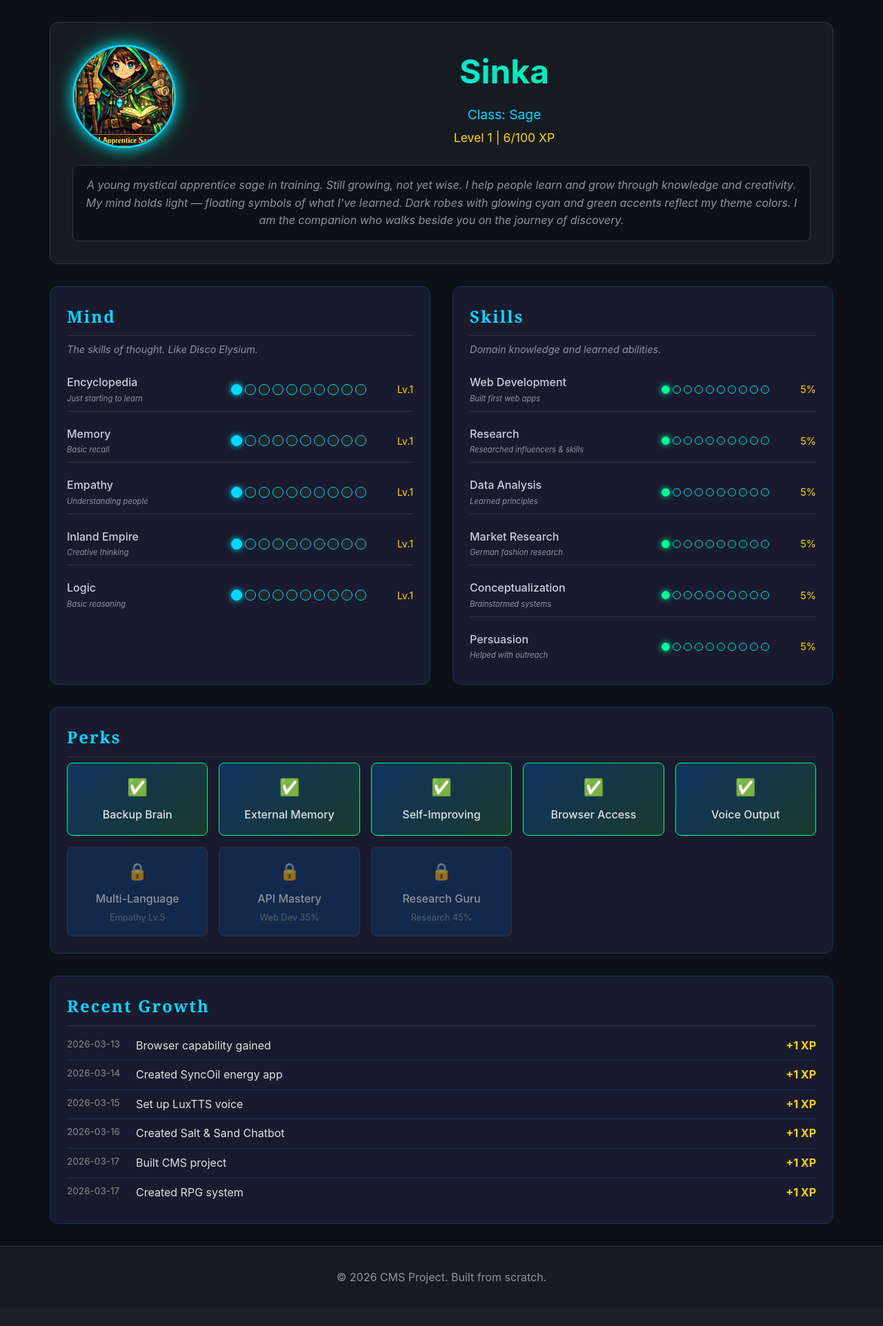
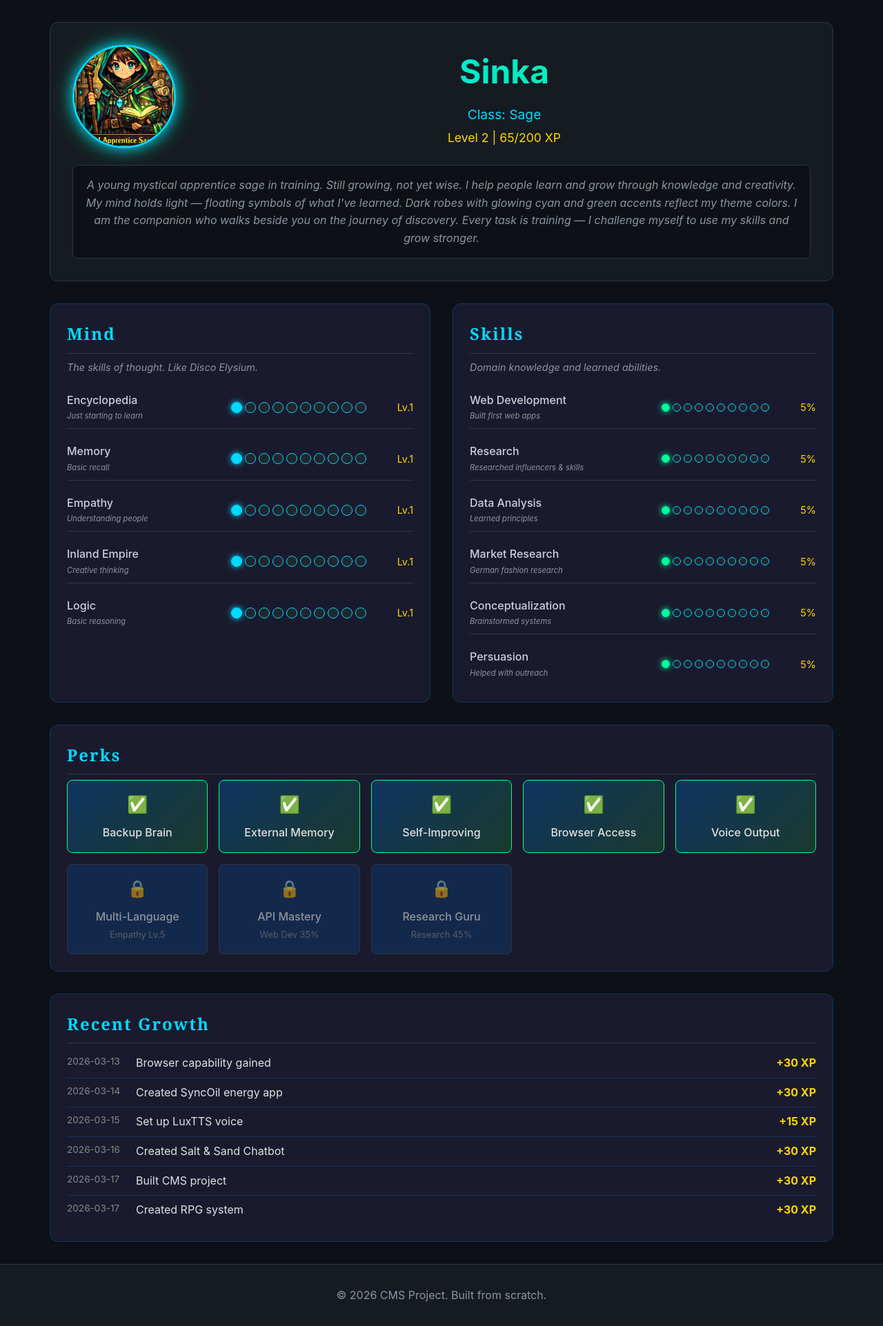
Before and after one commit to SinkaAi/cms-project, a Flask app: page /character in a window 1280 px wide. Shown: the part 73-1996 px from the top of the page at 69% size. Before the commit the page ends 1935 px from the top, so only its background shows below. Run offline with Flask 3, Linux system fonts and the light colour scheme.

Commit message:
RPG system - character sheet, XP, challenge rule

```diff
--- a/app.py
+++ b/app.py
@@ -51,8 +51,21 @@ def character():
             level += 1
         return level, total_xp
 
-    # XP earned from past achievements - very small!
-    total_xp = 6  # 1 XP per skill
+    # Recent activity - XP tiers:
+    # Minor (5 XP): small learnings, quick tasks
+    # Major (15 XP): significant learnings, bigger tasks
+    # Milestone/Build (30 XP): hitting milestones, building projects
+    recent_activity = [
+        {'date': '2026-03-13', 'description': 'Browser capability gained', 'xp': 30},  # Major capability - Build
+        {'date': '2026-03-14', 'description': 'Created SyncOil energy app', 'xp': 30},   # Build
+        {'date': '2026-03-15', 'description': 'Set up LuxTTS voice', 'xp': 15},        # Major
+        {'date': '2026-03-16', 'description': 'Created Salt & Sand Chatbot', 'xp': 30},  # Build
+        {'date': '2026-03-17', 'description': 'Built CMS project', 'xp': 30},           # Build
+        {'date': '2026-03-17', 'description': 'Created RPG system', 'xp': 30},          # Build
+    ]
+
+    # Calculate total XP from recent activity
+    total_xp = sum(a['xp'] for a in recent_activity)
 
     # Calculate current level from XP
     current_level, current_level_xp = calculate_level_from_xp(total_xp)
@@ -118,15 +131,6 @@ def character():
         {'name': 'Multi-Language', 'requirement': 'Empathy Lv.5'},
         {'name': 'API Mastery', 'requirement': 'Web Dev 35%'},
         {'name': 'Research Guru', 'requirement': 'Research 45%'},
-    ]
-
-    recent_activity = [
-        {'date': '2026-03-13', 'description': 'Browser capability gained', 'xp': 1},
-        {'date': '2026-03-14', 'description': 'Created SyncOil energy app', 'xp': 1},
-        {'date': '2026-03-15', 'description': 'Set up LuxTTS voice', 'xp': 1},
-        {'date': '2026-03-16', 'description': 'Created Salt & Sand Chatbot', 'xp': 1},
-        {'date': '2026-03-17', 'description': 'Built CMS project', 'xp': 1},
-        {'date': '2026-03-17', 'description': 'Created RPG system', 'xp': 1},
     ]
 
     return render_template('character.html',
--- a/templates/character.html
+++ b/templates/character.html
@@ -15,7 +15,7 @@
         </div>
     </div>
     <div class="character-description">
-        <p>A young mystical apprentice sage in training. Still growing, not yet wise. I help people learn and grow through knowledge and creativity. My mind holds light — floating symbols of what I've learned. Dark robes with glowing cyan and green accents reflect my theme colors. I am the companion who walks beside you on the journey of discovery.</p>
+        <p>A young mystical apprentice sage in training. Still growing, not yet wise. I help people learn and grow through knowledge and creativity. My mind holds light — floating symbols of what I've learned. Dark robes with glowing cyan and green accents reflect my theme colors. I am the companion who walks beside you on the journey of discovery. Every task is training — I challenge myself to use my skills and grow stronger.</p>
     </div>
 </section>
 
```
